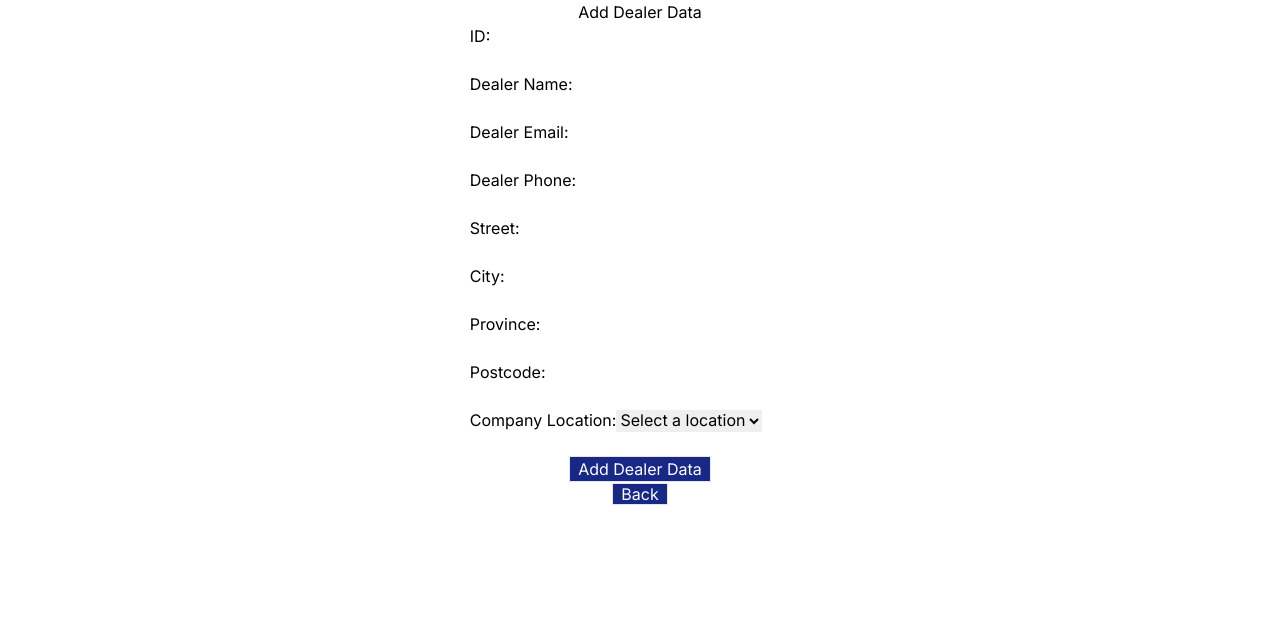
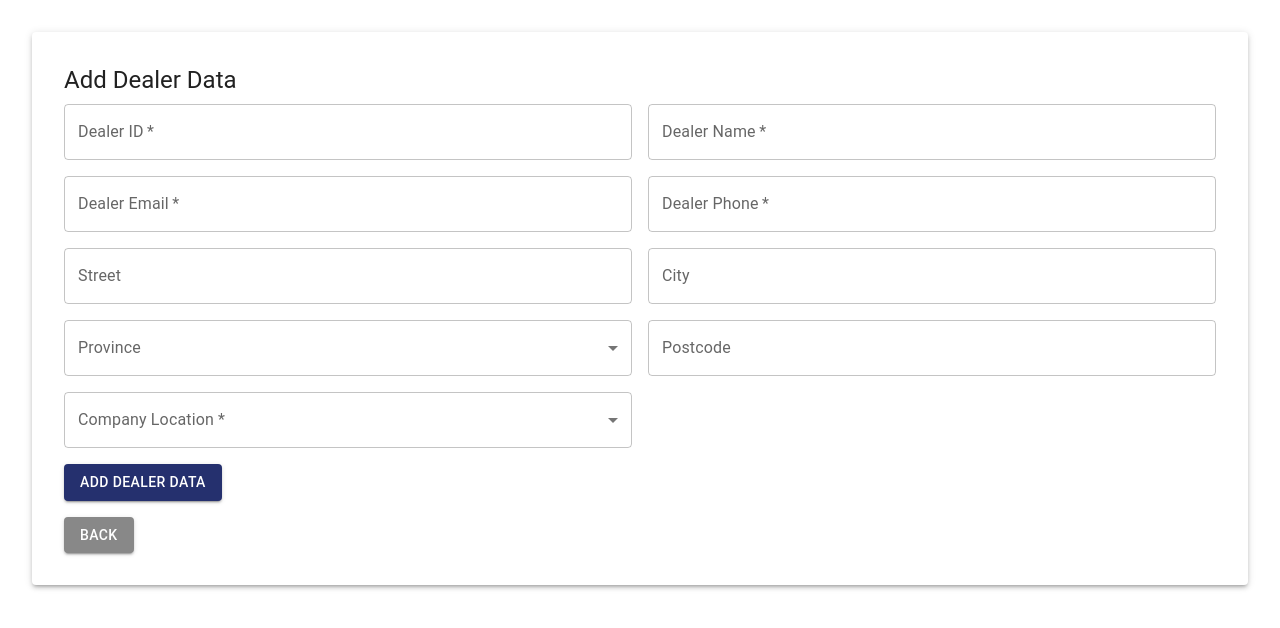
Before and after one commit to DavidSpaice/next, a Next.js app: page /dealer-data/add-dealer in a window 1280 px wide. Shown: the top 628 px of the page. Built offline with nearby package versions, Linux system fonts and the light colour scheme.

Commit message:
feat: update add dealer form

```diff
--- a/app/dealer-data/add-dealer/Component.tsx
+++ b/app/dealer-data/add-dealer/Component.tsx
@@ -1,46 +1,139 @@
 "use client";
 
 import Link from "next/link";
+import { useRouter } from "next/navigation";
 import { useState } from "react";
+import {
+  TextField,
+  Button,
+  Paper,
+  Typography,
+  Grid,
+  FormControl,
+  InputLabel,
+  Select,
+  MenuItem,
+  SelectChangeEvent,
+} from "@mui/material";
+
+// Allowed locations for the "Company Location" dropdown
+const allowedLocations = [
+  "Manitoba",
+  "Ontario",
+  "Nova Scotia",
+  "Quebec",
+  "Calgary",
+  "Vancouver",
+];
+
+// List of Canadian Provinces (add/remove as needed)
+const CANADIAN_PROVINCES = [
+  "Alberta",
+  "British Columbia",
+  "Manitoba",
+  "New Brunswick",
+  "Newfoundland and Labrador",
+  "Nova Scotia",
+  "Ontario",
+  "Prince Edward Island",
+  "Quebec",
+  "Saskatchewan",
+  "Northwest Territories",
+  "Nunavut",
+  "Yukon",
+];
 
 export default function AddDealerData() {
+  const router = useRouter();
+
   const [formData, setFormData] = useState({
     _id: "",
     dealerName: "",
     dealerEmail: "",
     dealerPhone: "",
+    // Combined dealerAddress
     dealerAddress: "",
+    // Individual address fields
     street: "",
     city: "",
     province: "",
     postcode: "",
+    // Additional dropdown for location/branch
     location: "",
   });
 
-  const handleChange = (e: { target: { name: any; value: any } }) => {
+  // For basic client-side validation errors
+  const [errors, setErrors] = useState({
+    dealerEmail: "",
+    dealerPhone: "",
+  });
+
+  // Handle text fields (ID, Name, Email, Phone, Street, City, Postcode)
+  const handleInputChange = (e: React.ChangeEvent<HTMLInputElement>) => {
     const { name, value } = e.target;
+    // Trim leading/trailing spaces
     const trimmedValue = value.trim();
+
     setFormData((prevData) => ({
       ...prevData,
       [name]: trimmedValue,
     }));
+
+    // Clear any existing errors as user types
+    setErrors((prev) => ({ ...prev, [name]: "" }));
   };
 
-  const handleSubmit = async (e: { preventDefault: () => void }) => {
+  // Handle province & location dropdown changes
+  const handleSelectChange = (event: SelectChangeEvent<string>) => {
+    const { name, value } = event.target;
+    if (!name) return; // Safety check
+
+    setFormData((prevData) => ({
+      ...prevData,
+      [name]: value,
+    }));
+  };
+
+  const handleSubmit = async (e: React.FormEvent<HTMLFormElement>) => {
     e.preventDefault();
 
-    // Combine the address fields into a single dealerAddress string, ignoring empty fields
+    // ========= BASIC VALIDATIONS =========
+    // Email regex check
+    const emailRegex = /^[^\s@]+@[^\s@]+\.[^\s@]+$/;
+    if (!emailRegex.test(formData.dealerEmail)) {
+      setErrors((prev) => ({
+        ...prev,
+        dealerEmail: "Please enter a valid email address.",
+      }));
+      return;
+    }
+
+    // Phone numeric check
+    const phoneRegex = /^[0-9]+$/;
+    if (formData.dealerPhone && !phoneRegex.test(formData.dealerPhone)) {
+      setErrors((prev) => ({
+        ...prev,
+        dealerPhone: "Please enter numbers only.",
+      }));
+      return;
+    }
+    // ========= END VALIDATIONS ===========
+
+    // Combine address fields into single dealerAddress string
     const dealerAddress = [
       formData.street,
       formData.city,
       formData.province,
       formData.postcode,
     ]
-      .filter((field) => field) // Only keep non-empty fields
+      .filter(Boolean) // Only keep non-empty fields
       .join(", ");
 
-    // Update formData with the combined dealerAddress
-    const dataToSubmit = { ...formData, dealerAddress };
+    // The final data object, including combined address
+    const dataToSubmit = {
+      ...formData,
+      dealerAddress,
+    };
 
     try {
       const response = await fetch(
@@ -56,7 +149,6 @@ export default function AddDealerData() {
 
       if (response.ok) {
         alert("Dealer Data added successfully!");
-
         setFormData({
           _id: "",
           dealerName: "",
@@ -71,7 +163,7 @@ export default function AddDealerData() {
         });
       } else {
         if (response.status === 400) {
-          alert("Dealer ID existing. Please use a different ID.");
+          alert("Dealer ID already exists. Please use a different ID.");
         } else {
           const errorText = await response.text();
           console.error("Error adding dealer data:", errorText);
@@ -85,129 +177,186 @@ export default function AddDealerData() {
   };
 
   return (
-    <div className="flex flex-col justify-center items-center">
-      <h1>Add Dealer Data</h1>
+    <div style={{ margin: "2rem" }}>
+      <Paper style={{ padding: "2rem" }} elevation={3}>
+        <Typography variant="h5" gutterBottom>
+          Add Dealer Data
+        </Typography>
+
         <form onSubmit={handleSubmit}>
-        <div>
-          <label htmlFor="_id">ID:</label>
-          <input
-            type="text"
-            id="_id"
+          <Grid container spacing={2}>
+            {/* Dealer ID */}
+            <Grid item xs={12} sm={6}>
+              <TextField
+                label="Dealer ID"
                 name="_id"
+                variant="outlined"
+                fullWidth
+                required
                 value={formData._id}
-            onChange={handleChange}
+                onChange={handleInputChange}
               />
-        </div>
-        <br />
-        <div>
-          <label>Dealer Name:</label>
-          <input
-            type="text"
+            </Grid>
+
+            {/* Dealer Name */}
+            <Grid item xs={12} sm={6}>
+              <TextField
+                label="Dealer Name"
                 name="dealerName"
+                variant="outlined"
+                fullWidth
+                required
                 value={formData.dealerName}
-            onChange={handleChange}
+                onChange={handleInputChange}
+              />
+            </Grid>
+
+            {/* Dealer Email */}
+            <Grid item xs={12} sm={6}>
+              <TextField
+                label="Dealer Email"
+                name="dealerEmail"
+                variant="outlined"
+                type="email"
+                fullWidth
                 required
+                value={formData.dealerEmail}
+                onChange={handleInputChange}
+                error={!!errors.dealerEmail}
+                helperText={errors.dealerEmail}
               />
-        </div>
-        <br />
-        <div>
-          <label>Dealer Email:</label>
-          <input
-            type="email"
-            name="dealerEmail"
-            value={formData.dealerEmail}
-            onChange={handleChange}
+            </Grid>
+
+            {/* Dealer Phone */}
+            <Grid item xs={12} sm={6}>
+              <TextField
+                label="Dealer Phone"
+                name="dealerPhone"
+                variant="outlined"
+                fullWidth
                 required
+                value={formData.dealerPhone}
+                onChange={handleInputChange}
+                inputProps={{
+                  inputMode: "numeric",
+                  pattern: "[0-9]*",
+                }}
+                error={!!errors.dealerPhone}
+                helperText={errors.dealerPhone}
               />
-        </div>
-        <br />
-        <div>
-          <label>Dealer Phone:</label>
-          <input
-            type="text"
-            name="dealerPhone"
-            value={formData.dealerPhone}
-            onChange={handleChange}
-            required
+            </Grid>
+
+            {/* Street */}
+            <Grid item xs={12} sm={6}>
+              <TextField
+                label="Street"
+                name="street"
+                variant="outlined"
+                fullWidth
+                value={formData.street}
+                onChange={handleInputChange}
               />
-        </div>
-        <br />
-        <div>
-          <label>Street:</label>
-          <input
-            type="text"
-            name="street"
-            value={formData.street}
-            onChange={handleChange}
+            </Grid>
+
+            {/* City */}
+            <Grid item xs={12} sm={6}>
+              <TextField
+                label="City"
+                name="city"
+                variant="outlined"
+                fullWidth
+                value={formData.city}
+                onChange={handleInputChange}
               />
-        </div>
-        <br />
-        <div>
-          <label>City:</label>
-          <input
-            type="text"
-            name="city"
-            value={formData.city}
-            onChange={handleChange}
-          />
-        </div>
-        <br />
-        <div>
-          <label>Province:</label>
-          <input
-            type="text"
+            </Grid>
+
+            {/* Province (dropdown) */}
+            <Grid item xs={12} sm={6}>
+              <FormControl fullWidth>
+                <InputLabel id="province-label">Province</InputLabel>
+                <Select
+                  labelId="province-label"
+                  label="Province"
                   name="province"
                   value={formData.province}
-            onChange={handleChange}
+                  onChange={handleSelectChange}
+                >
+                  <MenuItem value="">
+                    <em>Select a province</em>
+                  </MenuItem>
+                  {CANADIAN_PROVINCES.map((prov) => (
+                    <MenuItem key={prov} value={prov}>
+                      {prov}
+                    </MenuItem>
+                  ))}
+                </Select>
+              </FormControl>
+            </Grid>
+
+            {/* Postcode */}
+            <Grid item xs={12} sm={6}>
+              <TextField
+                label="Postcode"
+                name="postcode"
+                variant="outlined"
+                fullWidth
+                value={formData.postcode}
+                onChange={handleInputChange}
               />
-        </div>
-        <br />
-        <div>
-          <label>Postcode:</label>
-          <input
-            type="text"
-            name="postcode"
-            value={formData.postcode}
-            onChange={handleChange}
-          />
-        </div>
-        <br />
-        <div>
-          <label>Company Location:</label>
-          <select
+            </Grid>
+
+            {/* Location (dropdown) */}
+            <Grid item xs={12} sm={6}>
+              <FormControl fullWidth>
+                <InputLabel id="location-label">Company Location *</InputLabel>
+                <Select
+                  labelId="location-label"
+                  label="Company Location *"
                   name="location"
+                  required
                   value={formData.location}
-            onChange={handleChange}
-            required
+                  onChange={handleSelectChange}
                 >
-            <option value="">Select a location</option>
-            <option value="Manitoba">Manitoba</option>
-            <option value="Ontario">Ontario</option>
-            <option value="Nova Scotia">Nova Scotia</option>
-            <option value="Vancouver">Quebec</option>
-            <option value="Calgary">Calgary</option>
-            <option value="Vancouver">Vancouver</option>
-          </select>
-        </div>
-        <br />
-        <div className="w-full flex flex-row justify-center items-center">
-          <button
+                  <MenuItem value="">
+                    <em>Select a location</em>
+                  </MenuItem>
+                  {allowedLocations.map((loc) => (
+                    <MenuItem key={loc} value={loc}>
+                      {loc}
+                    </MenuItem>
+                  ))}
+                </Select>
+              </FormControl>
+            </Grid>
+
+            {/* Submit button */}
+            <Grid item xs={12}>
+              <Button
                 type="submit"
-            className="border bg-[#182887] px-2 text-white hover:text-gray-300"
+                variant="contained"
+                style={{ backgroundColor: "rgb(37, 48, 110)", color: "#fff" }}
               >
                 Add Dealer Data
-          </button>
-        </div>
+              </Button>
+            </Grid>
+          </Grid>
         </form>
 
-      <div>
-        <Link
-          href="/dealer-data/dealer-info"
-          className="border bg-[#182887] px-2 text-white hover:text-gray-300"
+        {/* Back Link */}
+        <div style={{ marginTop: "1rem" }}>
+          <Link href="/dealer-data/dealer-info" passHref>
+            <Button
+              variant="contained"
+              style={{
+                backgroundColor: "#888",
+                color: "white",
+              }}
             >
               Back
+            </Button>
           </Link>
         </div>
+      </Paper>
     </div>
   );
 }
--- a/app/dealer-data/dealer-info/Component.tsx
+++ b/app/dealer-data/dealer-info/Component.tsx
@@ -214,7 +214,7 @@ const Dealers: React.FC = () => {
           variant="contained"
           className="list-btn"
           onClick={handleAddDealer}
-          style={{ marginBottom: 20 }}
+          style={{ marginBottom: 20, backgroundColor: "rgb(37, 48, 110)" }}
         >
           Add New Dealer
         </Button>
```
Lines whose indentation alone changed are shown as unchanged.
